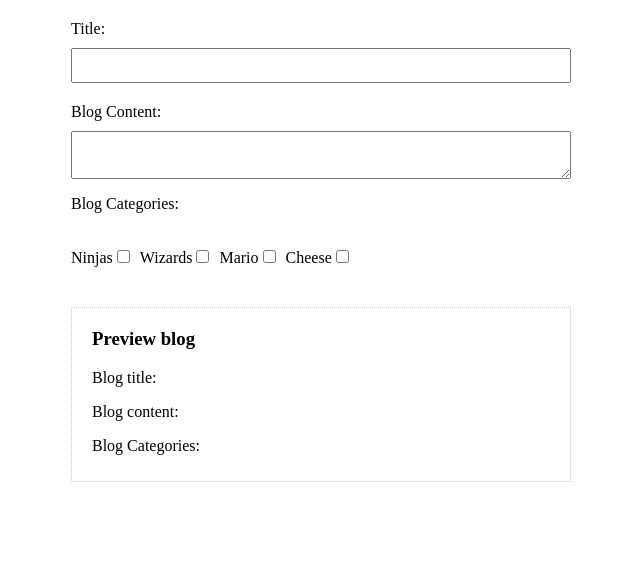
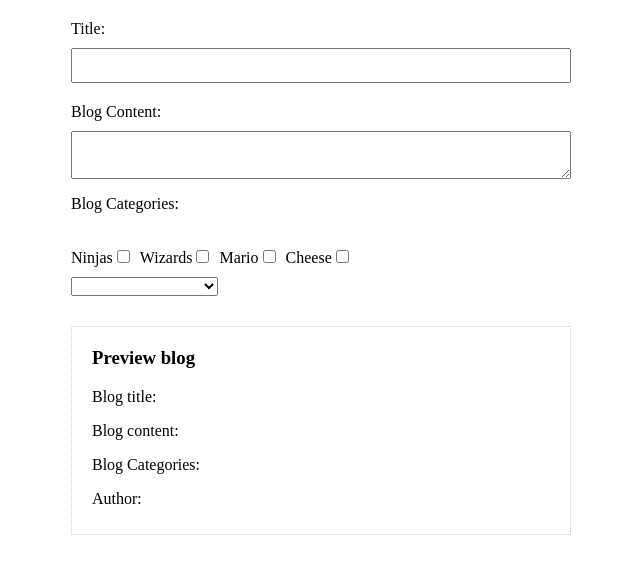
Before and after one commit to caucoder/learn-vue, a Vue app in the folder my-project/: page / in a window 1280 px wide. Shown: the top 574 px of the page, without its empty margins (319-959 px from the left). Built offline with nearby package versions, Linux system fonts and the light colour scheme.

Commit message:
finished lesson30

```diff
--- a/my-project/src/components/addBlog.vue
+++ b/my-project/src/components/addBlog.vue
@@ -17,6 +17,10 @@
             <input type="checkbox" value="cheese" v-model="blog.categories" />
         </div>
 
+        <select v-model="blog.author">
+          <option v-for="author in authors" v-bind:key="author">{{author}}</option>
+        </select>
+
     </form>
     <div id="preview">
         <h3>Preview blog</h3>
@@ -27,6 +31,8 @@
         <ul>
           <li v-for="category in blog.categories" v-bind:key="category"> {{category}} </li>
         </ul>
+        <p>Author: {{blog.author}}</p>
+
     </div>
   </div>
 </template>
@@ -43,8 +49,10 @@
       blog:{
           title: "",
           content: "",
-          categories: []
-      }
+          categories: [],
+          author: ""
+      },
+      authors:['Q10Viking',"huangzhuangzhuang","Other"]
     }
   },
   methods:{
```
Also changed, not shown: 1 other file (tests, documents, lock files or other folders).
